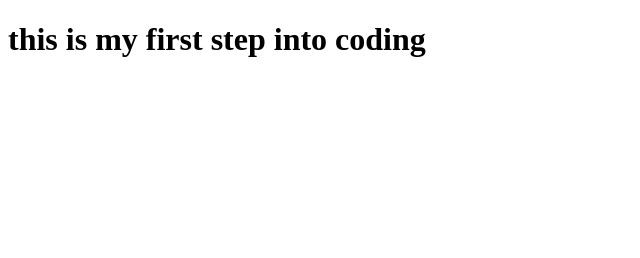
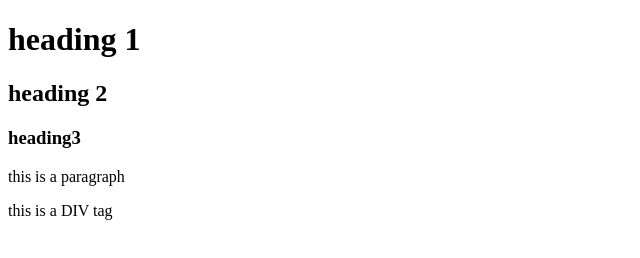
Before and after one commit to iamxiaoyan/codehelp_html, a plain HTML site: page index.html in a window 1280 px wide. Shown: the whole page, without its empty margins (0-640 px from the left). Drawn offline with Linux system fonts and the light colour scheme.

```diff
--- a/index.html
+++ b/index.html
@@ -2,7 +2,12 @@
 <html>
 
 <body>
-    <h1>this is my first step into coding</h1>
+    <h1>heading 1</h1>
+    <h2>heading 2</h2>
+    <h3>heading3</h3>
+    <p>this is a paragraph</p>
+
+    <div>this is a DIV tag</div>
 </body>
 
 </html>
```
